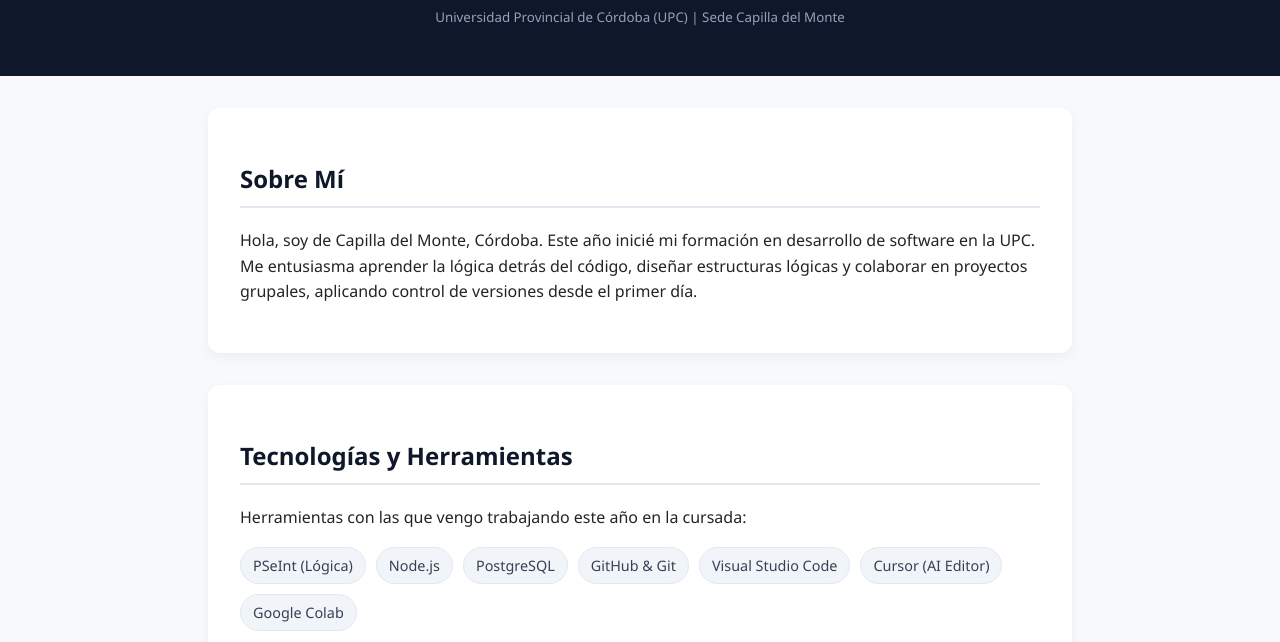
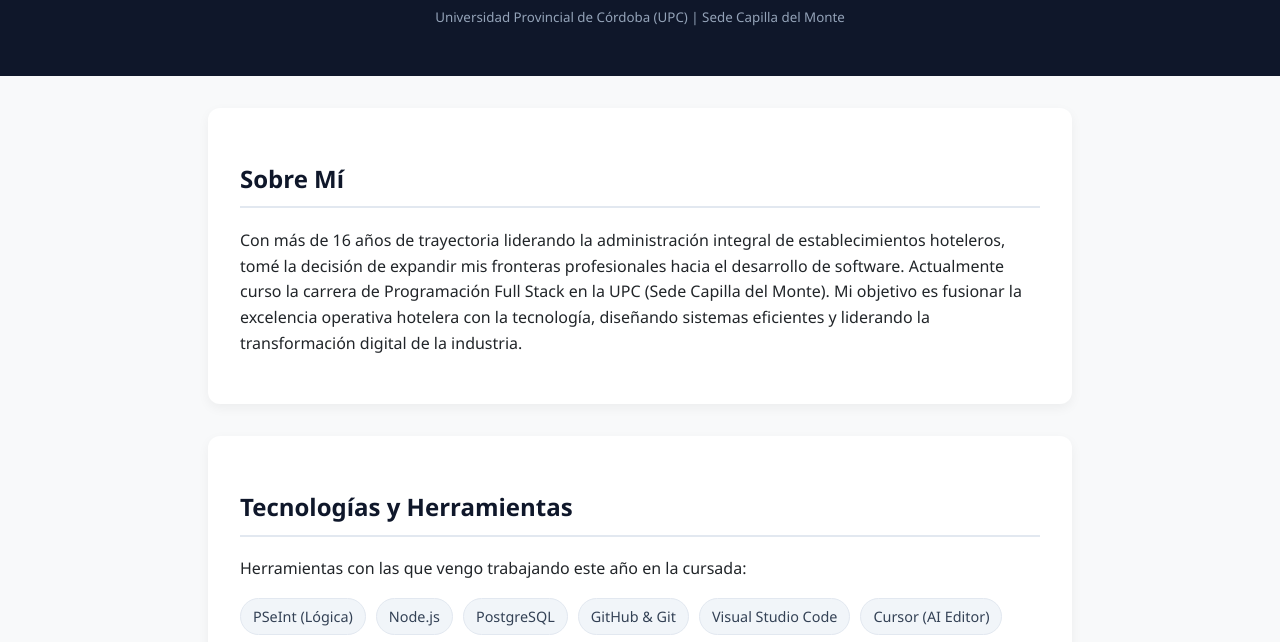
Before and after one commit to alupizarro/alupizarro.github.io, a plain HTML site: page index.html in a window 1280 px wide. Shown: the part 156-798 px from the top of the page. Drawn offline with Linux system fonts and the light colour scheme.

Commit message:
Update personal introduction in index.html

```diff
--- a/index.html
+++ b/index.html
@@ -32,7 +32,7 @@
 
     <section id="sobre-mi">
         <h2>Sobre Mí</h2>
-        <p>Hola, soy de Capilla del Monte, Córdoba. Este año inicié mi formación en desarrollo de software en la UPC. Me entusiasma aprender la lógica detrás del código, diseñar estructuras lógicas y colaborar en proyectos grupales, aplicando control de versiones desde el primer día.</p>
+        <p>Con más de 16 años de trayectoria liderando la administración integral de establecimientos hoteleros, tomé la decisión de expandir mis fronteras profesionales hacia el desarrollo de software. Actualmente curso la carrera de Programación Full Stack en la UPC (Sede Capilla del Monte). Mi objetivo es fusionar la excelencia operativa hotelera con la tecnología, diseñando sistemas eficientes y liderando la transformación digital de la industria.</p>
     </section>
 
     <section id="tecnologias">
```
